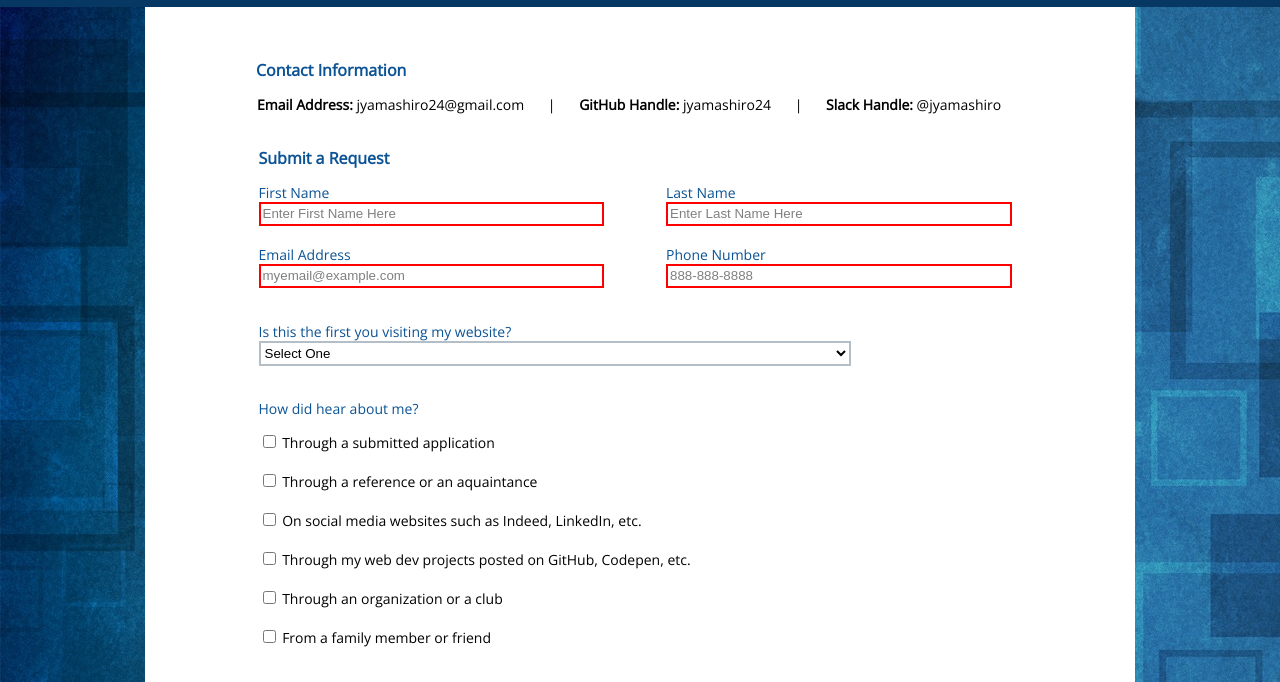
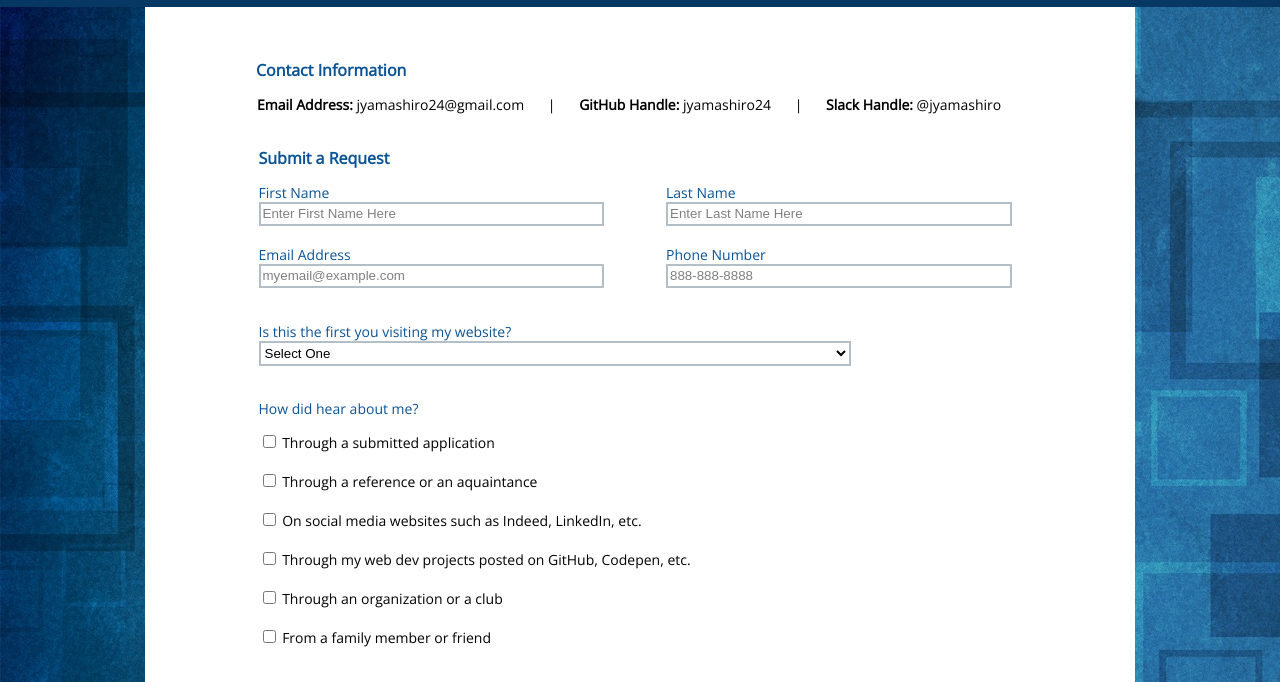
Before and after one commit to jyamashiro24/jeffrey-1.0, a plain HTML site: page contact.html in a window 1280 px wide. Shown: the part 114-796 px from the top of the page. Drawn offline with nearby package versions, Linux system fonts and the light colour scheme.

Commit message:
Created Jeffrey Version 1.03
Changed an input field from red to grey.

```diff
--- a/stylesheet.css
+++ b/stylesheet.css
@@ -304,10 +304,10 @@
 	.contact-input::-moz-placeholder{
 		color: gray;
 	}
-	.contact-input:invalid{
+	/*.contact-input:invalid{
 		color: red;
 		border: 2px red solid;
-	}
+	}*/
 	.contact-button{
 		margin-top: 35px;
 		margin-left: 10px;
```
